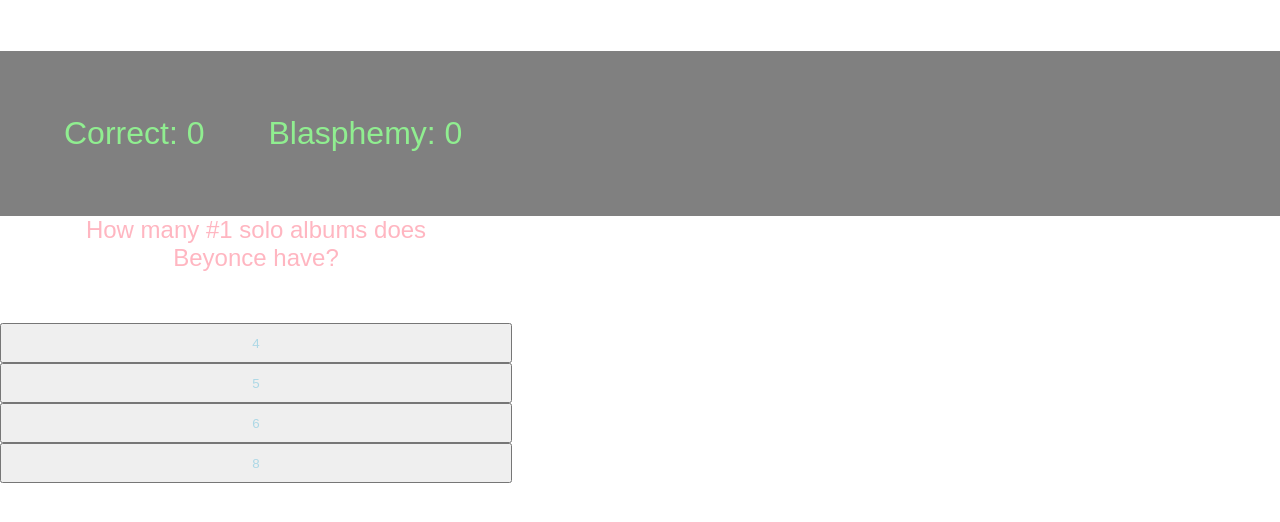
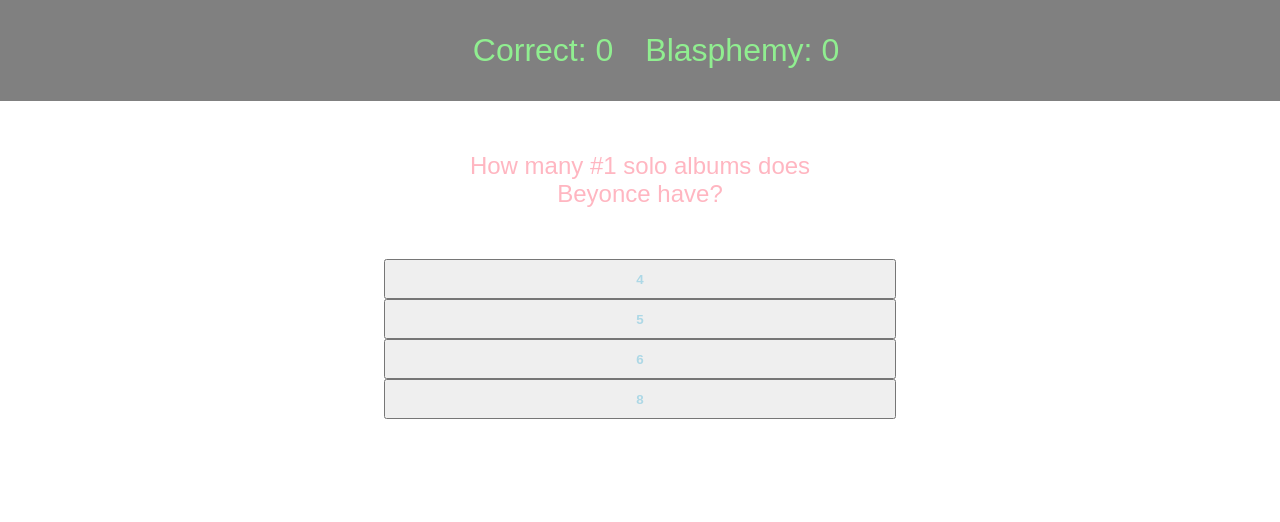
Before and after one commit to evanmc21/hot-sauce, a React (Create React App) app: page / in a window 1280 px wide. Shown: the top 522 px of the page. Built offline with nearby package versions, Linux system fonts and the light colour scheme.

Commit message:
centered quiz

```diff
--- a/src/App.js
+++ b/src/App.js
@@ -92,7 +92,8 @@
   var style = {
     height: 40,
     width: "100%",
-    color: "lightblue"
+    color: "lightblue",
+    fontWeight: "bold"
   }
   return(
     <div>
@@ -132,7 +133,7 @@
     display: "inline-block",
     background: "grey",
     color: "lightgreen",
-    margin: "5%",
+    margin: "2.5%",
     fontSize: "2em",
     fontWeight: "lighter"
   }
@@ -158,7 +159,8 @@
   var style = {
     display: "block",
     width: "40%",
-    textAlign: "center"
+    textAlign: "center",
+    margin: "0 auto"
   }
   return(
     <div style={style}>
@@ -172,7 +174,7 @@
   var style = {
     display: "block",
     width: "100%",
-    float: "left",
+    textAlign: "center",
     background: "grey"
   }
   return(
```
